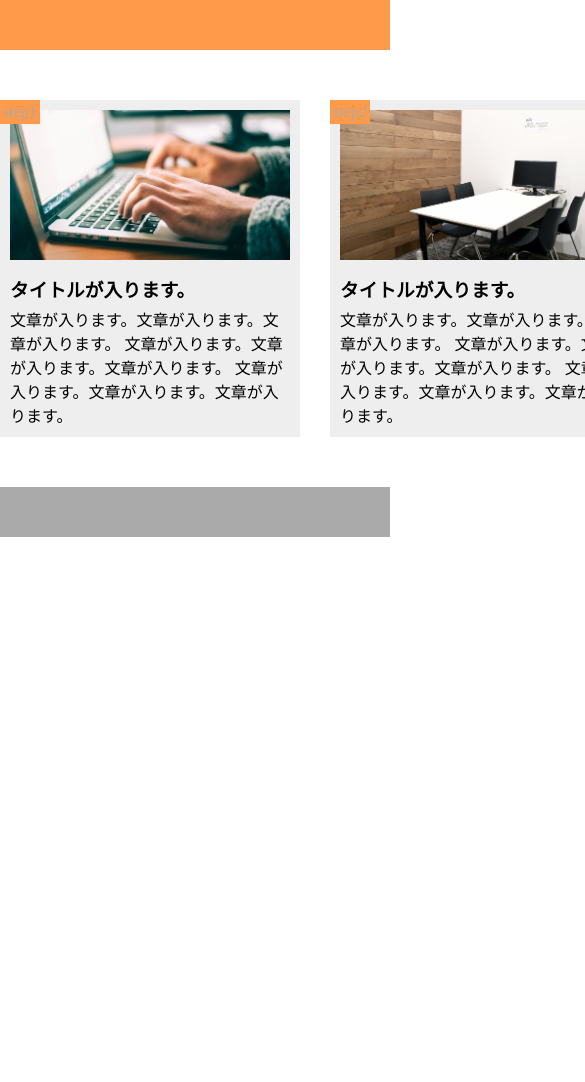
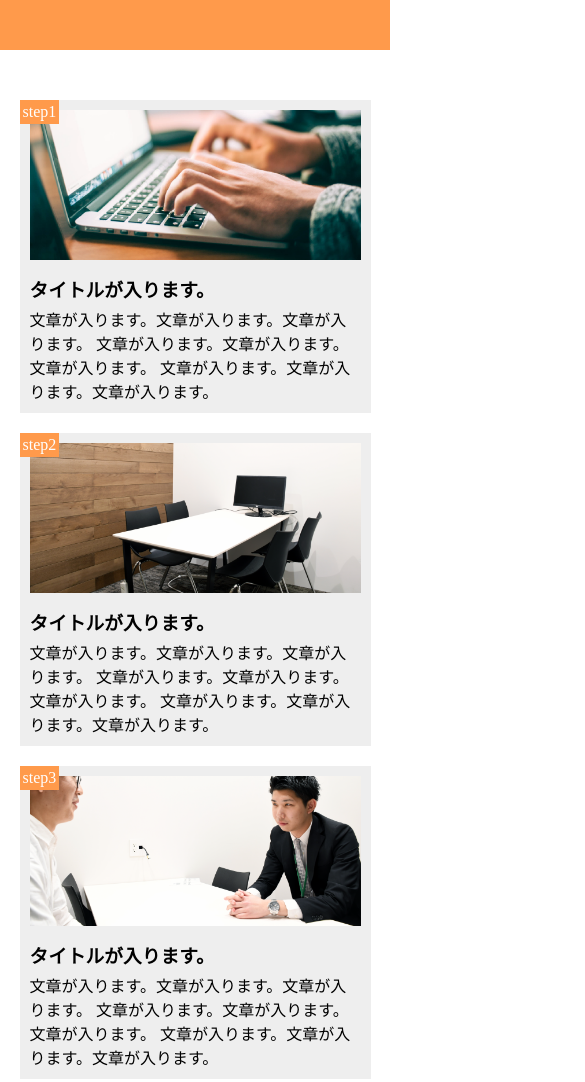
Before and after one commit to kazutokato/html_css, a plain HTML site: page chapter10.html in a window 390 px wide. Shown: the top 1082 px of the page, 585 px wide, since content can reach past the window. Before the commit the page ends 844 px from the top, so only its background shows below. Drawn offline with Linux system fonts and the light colour scheme.

Commit message:
[Finish] 1-10

```diff
--- a/chapter10.css
+++ b/chapter10.css
@@ -29,21 +29,21 @@ main {
 
 .step-img1 {
   height: 150px;
-  background-image: url(img_c9/flow01.png);
+  background-image: url(img_c10/flow01.png);
   background-position: bottom;
   background-size: cover;
 }
 
 .step-img2 {
   height: 150px;
-  background-image: url(img_c9/flow02.png);
+  background-image: url(img_c10/flow02.png);
   background-position: bottom;
   background-size: cover;
 }
 
 .step-img3 {
   height: 150px;
-  background-image: url(img_c9/flow03.png);
+  background-image: url(img_c10/flow03.png);
   background-position: bottom;
   background-size: cover;
 }
@@ -54,7 +54,7 @@ main {
   top: 0;
   left: 0;
   background-color: #ff9a4b;
-  color: #aaaaaa;
+  color: #fff;
 }
 
 .title {
@@ -65,3 +65,27 @@ footer {
   height: 50px;
   background-color: #aaaaaa;
 }
+
+@media screen and (max-width: 768px) {
+  header {
+    width: 100%;
+  }
+
+  main {
+    width: 100%;
+    display: block;
+  }
+
+  .step-box {
+    width: 90%;
+    margin:0 auto 20px ;
+  }
+
+  .step-box:last-child {
+    margin: 0 auto;
+  }
+
+  .footer {
+    width: 100%;
+  }
+}
--- a/chapter10.html
+++ b/chapter10.html
@@ -2,8 +2,8 @@
 <html lang="ja">
   <head>
     <meta charset="UTF-8" />
-    <meta neme="view point" content="width=device-width,initial-scale=1.0">
-    <title>9章演習</title>
+    <meta name="viewport" content="width=device-width,initial-scale=1.0">
+    <title>10章演習</title>
     <link rel="stylesheet" href="chapter10.css" />
   </head>
 
```
Also changed, not shown: img_c10/flow01.png (added), img_c10/flow02.png (added), img_c10/flow03.png (added), 1 other file.
